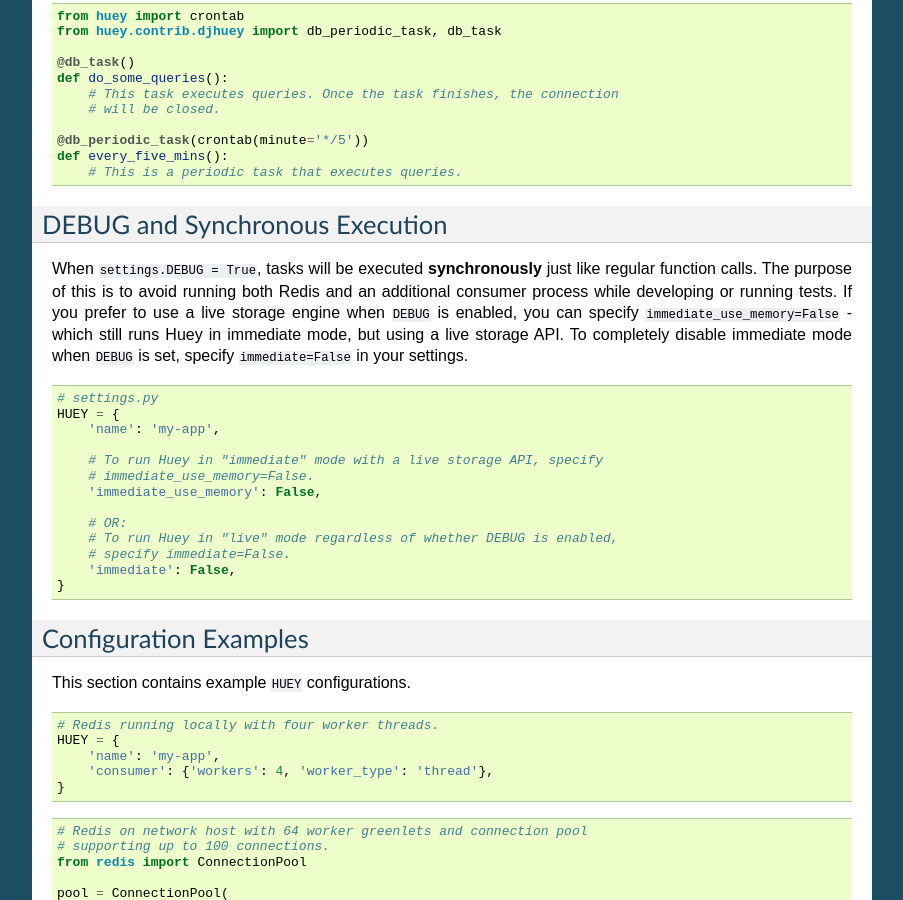
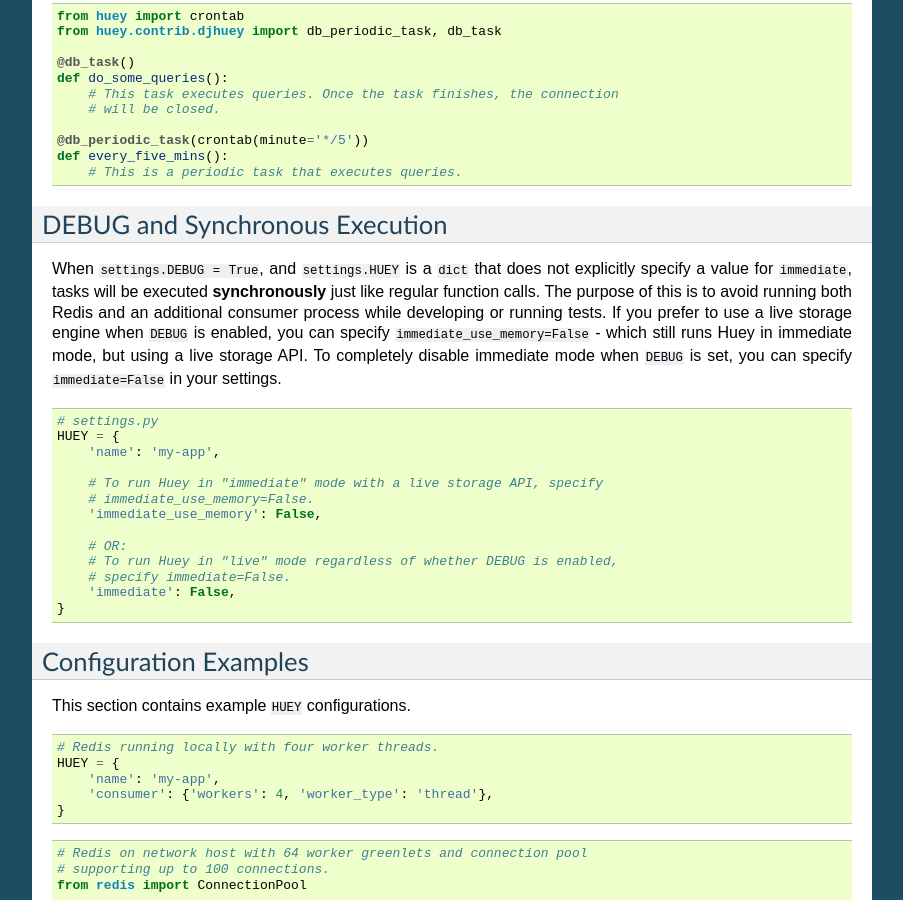
Before and after one commit to coleifer/huey, a Sphinx documentation site: the page built from docs/django.rst, in a window 1280 px wide and 900 px high, scrolled down 3581 px. Shown: the whole window, without its empty margins (198-1101 px from the left). Built offline with Sphinx 7.4.7, drawn with Linux system fonts in a browser that asks for light colours.

Commit message:
Clarify docs on settings.DEBUG behavior for Django.

```diff
--- a/docs/django.rst
+++ b/docs/django.rst
@@ -241,13 +241,15 @@ automatically close the connection for you.
 DEBUG and Synchronous Execution
 ^^^^^^^^^^^^^^^^^^^^^^^^^^^^^^^
 
-When ``settings.DEBUG = True``, tasks will be executed **synchronously** just
-like regular function calls. The purpose of this is to avoid running both Redis
-and an additional consumer process while developing or running tests. If you
-prefer to use a live storage engine when ``DEBUG`` is enabled, you can specify
-``immediate_use_memory=False`` - which still runs Huey in immediate mode, but
-using a live storage API. To completely disable immediate mode when ``DEBUG``
-is set, specify ``immediate=False`` in your settings.
+When ``settings.DEBUG = True``, and ``settings.HUEY`` is a ``dict`` that does
+not explicitly specify a value for ``immediate``, tasks will be executed
+**synchronously** just like regular function calls. The purpose of this is to
+avoid running both Redis and an additional consumer process while developing or
+running tests. If you prefer to use a live storage engine when ``DEBUG`` is
+enabled, you can specify ``immediate_use_memory=False`` - which still runs Huey
+in immediate mode, but using a live storage API. To completely disable
+immediate mode when ``DEBUG`` is set, you can specify ``immediate=False`` in
+your settings.
 
 .. code-block:: python
 
```
